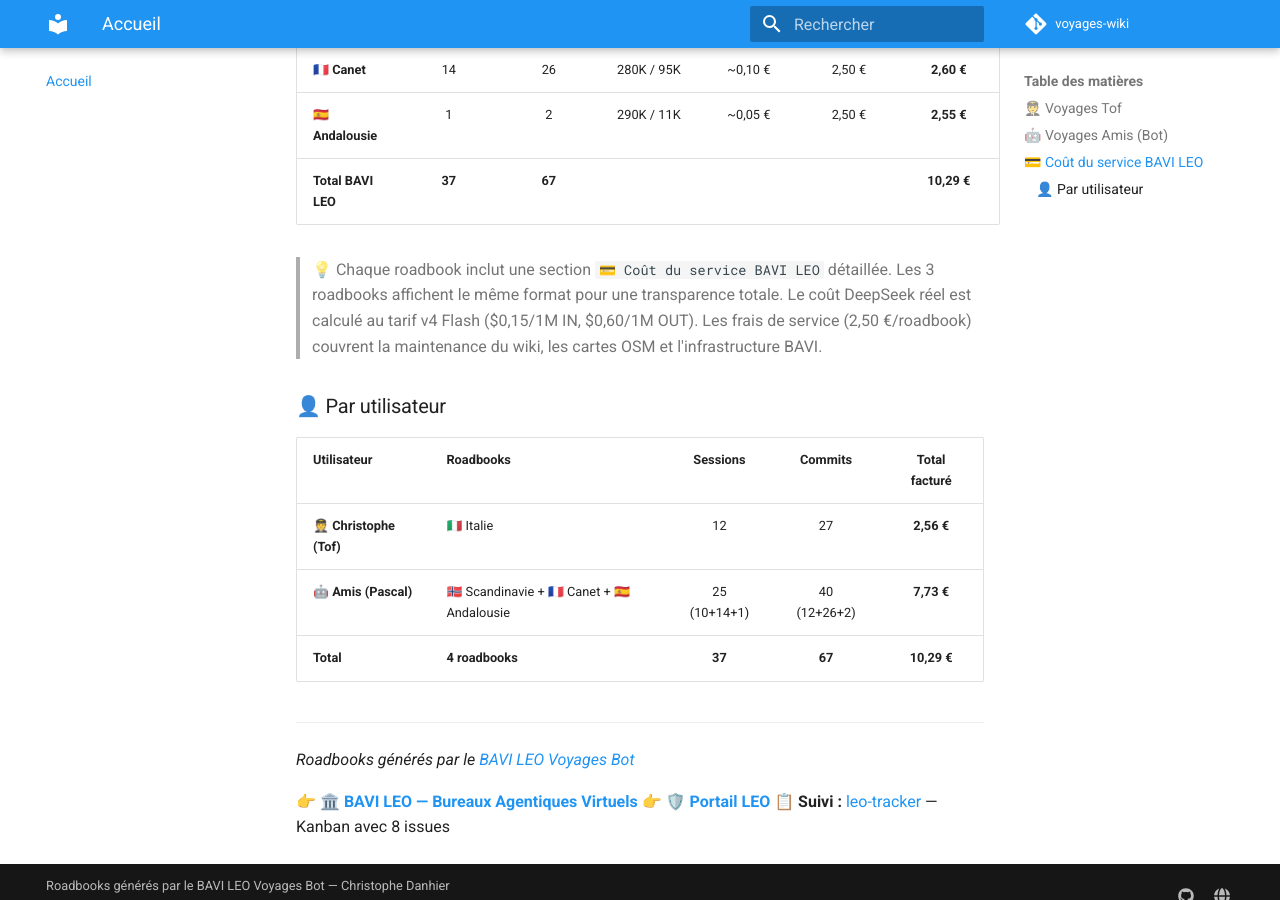
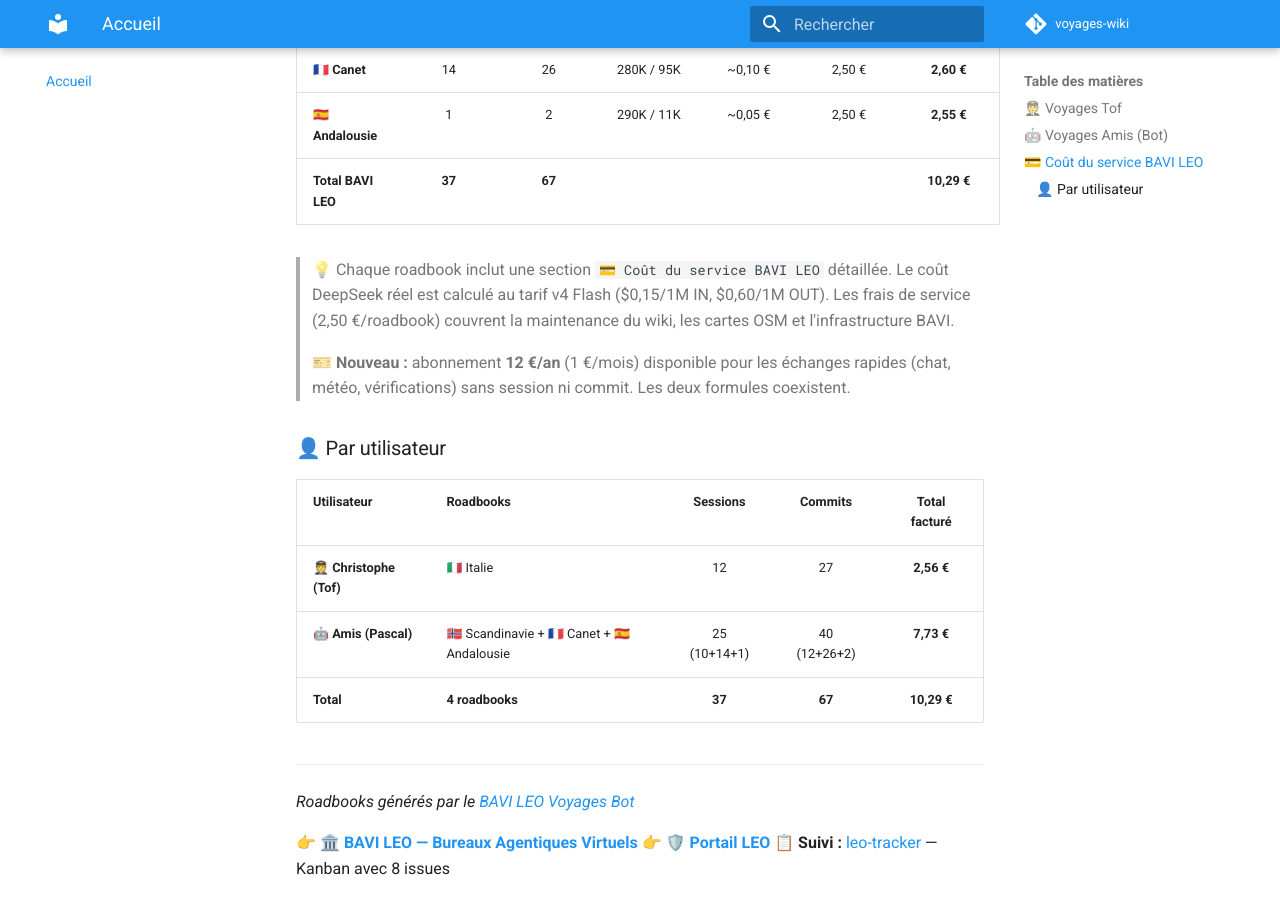
Before and after one commit to christophedanhier-hash/voyages-wiki, an MkDocs documentation site: the page built from docs/index.md, in a window 1280 px wide and 900 px high, scrolled down 853 px. Built offline with MkDocs 1.6.1 and Material for MkDocs 9.7.7, drawn with Linux system fonts in a browser that asks for light colours; comment, search, counter and statistics services are not loaded.

Commit message:
💳 Ajout abonnement chat 12€/an

```diff
--- a/docs/index.md
+++ b/docs/index.md
@@ -28,7 +28,9 @@
 | **🇪🇸 Andalousie** | 1 | 2 | 290K / 11K | ~0,05 € | 2,50 € | **2,55 €** |
 | **Total BAVI LEO** | **37** | **67** | | | | **10,29 €** |
 
-> 💡 Chaque roadbook inclut une section `💳 Coût du service BAVI LEO` détaillée. Les 3 roadbooks affichent le même format pour une transparence totale. Le coût DeepSeek réel est calculé au tarif v4 Flash ($0,15/1M IN, $0,60/1M OUT). Les frais de service (2,50 €/roadbook) couvrent la maintenance du wiki, les cartes OSM et l'infrastructure BAVI.
+> 💡 Chaque roadbook inclut une section `💳 Coût du service BAVI LEO` détaillée. Le coût DeepSeek réel est calculé au tarif v4 Flash ($0,15/1M IN, $0,60/1M OUT). Les frais de service (2,50 €/roadbook) couvrent la maintenance du wiki, les cartes OSM et l'infrastructure BAVI.
+>
+> 🎫 **Nouveau :** abonnement **12 €/an** (1 €/mois) disponible pour les échanges rapides (chat, météo, vérifications) sans session ni commit. Les deux formules coexistent.
 
 ### 👤 Par utilisateur
 
```
